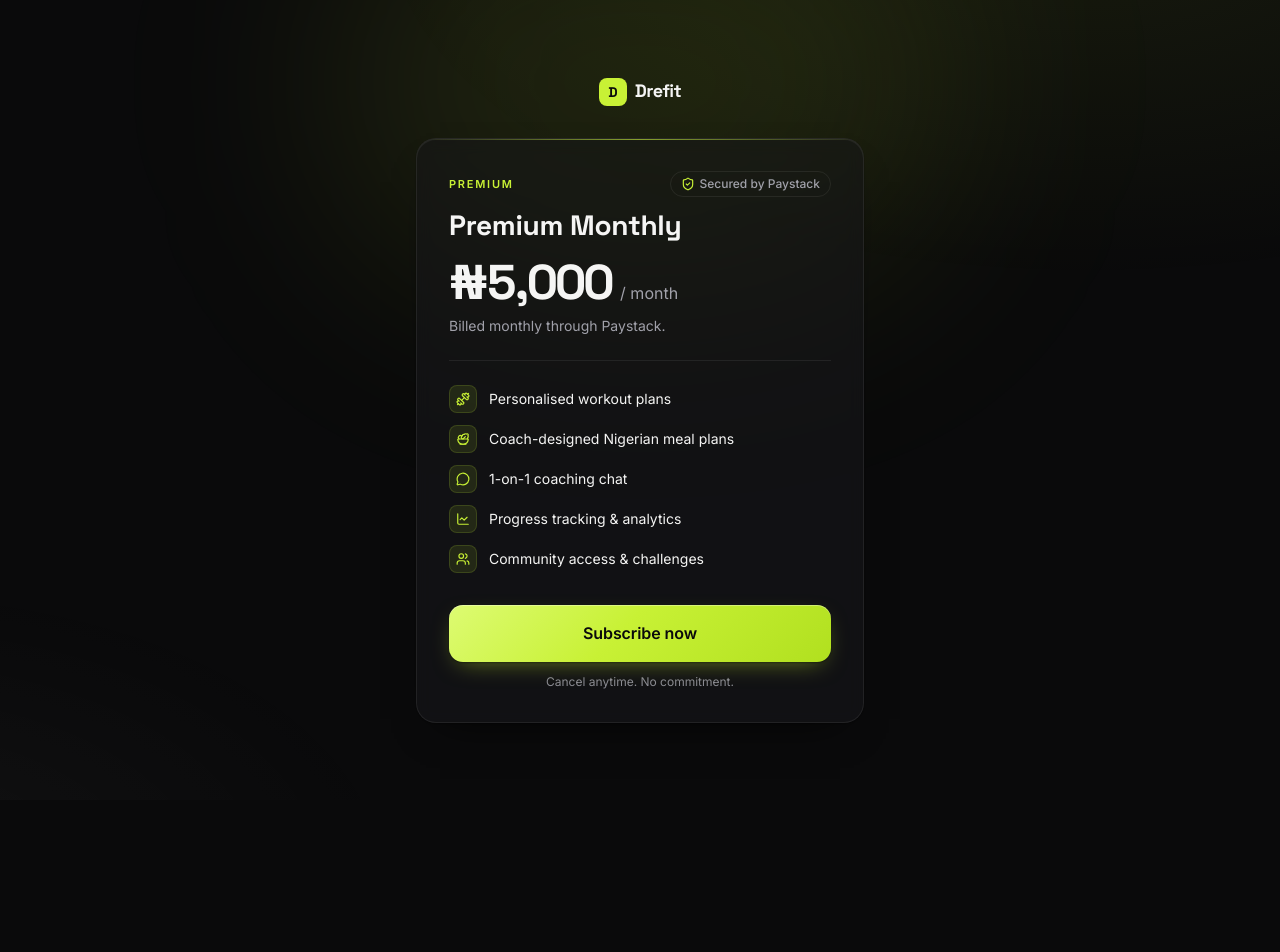
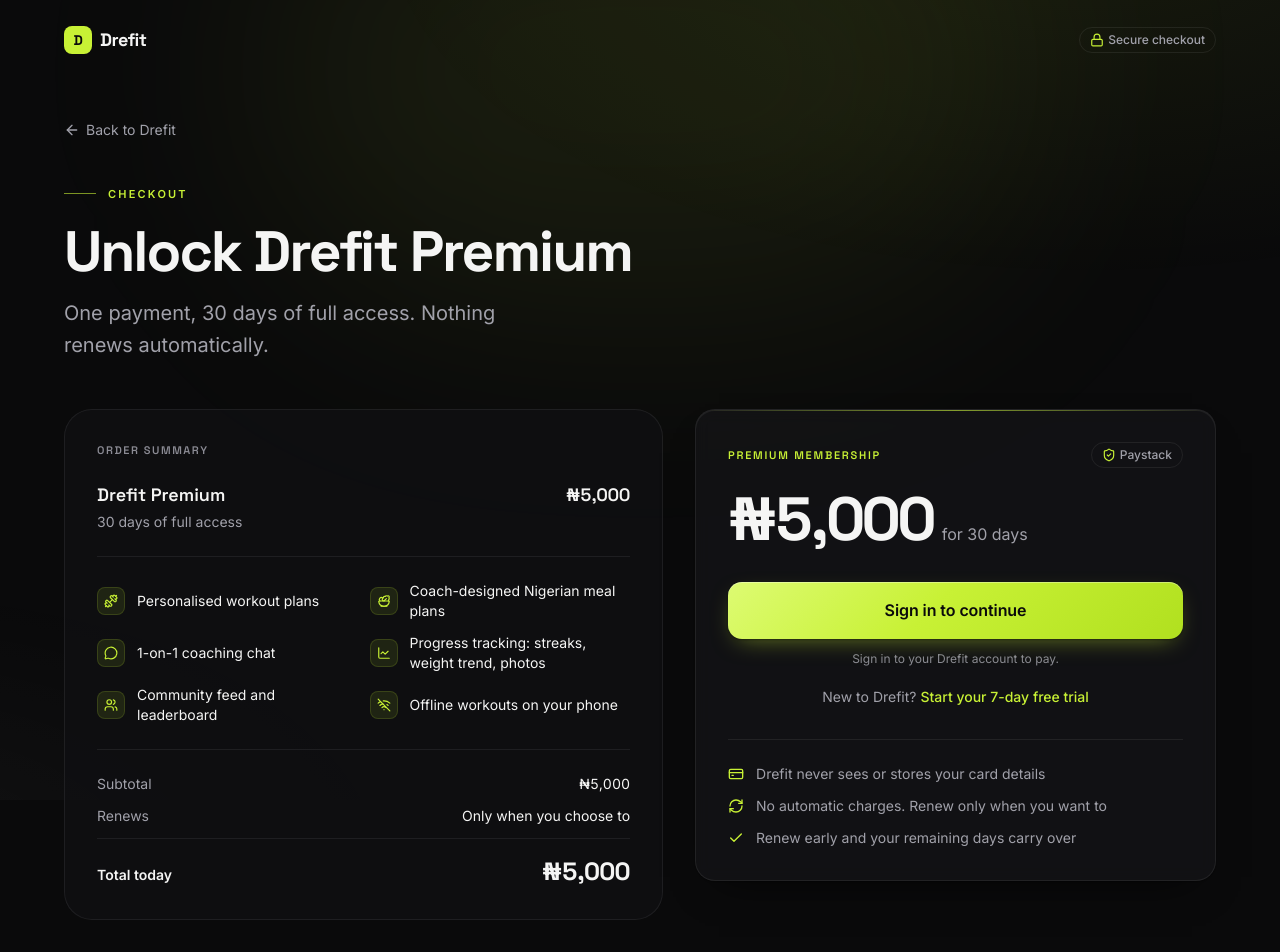
Before and after one commit to general-Dee/drefit, a Next.js app: page /subscription in a window 1280 px wide. Shown: the top 952 px of the page. Before the commit the page ends 800 px from the top, so only its background shows below. Built offline with nearby package versions, Linux system fonts and the light colour scheme; no server answers.

Commit message:
Checkout: order summary, trust cues and next steps around unchanged Paystack flow

```diff
--- a/src/app/subscription/page.tsx
+++ b/src/app/subscription/page.tsx
@@ -3,9 +3,11 @@
 import { useSession } from "next-auth/react"
 import { useRouter } from "next/navigation"
 import toast from "react-hot-toast"
-import { Dumbbell, LineChart, MessageCircle, Salad, ShieldCheck, Users } from "lucide-react"
+import Link from "next/link"
+import { ArrowLeft, Check, CreditCard, Dumbbell, LineChart, Lock, MessageCircle, RefreshCw, Salad, ShieldCheck, Users, WifiOff } from "lucide-react"
 import Logo from "@/components/ui/Logo"
-import { PLAN_PRICE_NGN } from "@/lib/paystack/plan"
+import { PLAN_PRICE_NGN, PLAN_PERIOD_DAYS, TRIAL_DAYS } from "@/lib/paystack/plan"
+import { accentFont } from "@/app/fonts"
 
 import Spinner from "@/components/ui/Spinner"
 
@@ -104,41 +106,145 @@
     { icon: Dumbbell, t: "Personalised workout plans" },
     { icon: Salad, t: "Coach-designed Nigerian meal plans" },
     { icon: MessageCircle, t: "1-on-1 coaching chat" },
-    { icon: LineChart, t: "Progress tracking & analytics" },
-    { icon: Users, t: "Community access & challenges" },
+    { icon: LineChart, t: "Progress tracking: streaks, weight trend, photos" },
+    { icon: Users, t: "Community feed and leaderboard" },
+    { icon: WifiOff, t: "Offline workouts on your phone" },
+  ]
+
+  // Presentation only: wording adapts to the member's current state.
+  const price = `₦${PLAN_PRICE_NGN.toLocaleString("en-NG")}`
+  const signedIn = status === "authenticated"
+  const hasTimeLeft =
+    session?.user?.subscriptionStatus === "active" && !!periodEnd && new Date(periodEnd) > new Date()
+  const endsOn = periodEnd
+    ? new Date(periodEnd).toLocaleDateString("en-NG", { day: "numeric", month: "long", year: "numeric" })
+    : null
+
+  const title = isRenewal ? "Renew your membership" : hasTimeLeft ? `Add ${PLAN_PERIOD_DAYS} more days` : "Unlock Drefit Premium"
+  const subtitle = isRenewal
+    ? "Your last 30 days have ended. Renew to pick up exactly where you left off."
+    : hasTimeLeft
+      ? `You still have access${endsOn ? ` until ${endsOn}` : ""}. Renew now and the new ${PLAN_PERIOD_DAYS} days are added on top.`
+      : `One payment, ${PLAN_PERIOD_DAYS} days of full access. Nothing renews automatically.`
+  const cta = !signedIn ? "Sign in to continue" : `Pay ${price} securely`
+
+  const next = [
+    "Paystack opens a secure payment window. Pay with any option it offers you.",
+    "We confirm the payment with Paystack. This usually takes a few seconds.",
+    `Your ${PLAN_PERIOD_DAYS} days start and you're taken straight to your dashboard.`,
   ]
 
   return (
-    <div className="relative flex min-h-[100dvh] flex-col items-center justify-center overflow-hidden px-4 py-12">
-      <div aria-hidden className="pointer-events-none absolute -top-32 left-1/2 h-[420px] w-[620px] -translate-x-1/2 rounded-full bg-accent/10 blur-[110px]" />
-      <Logo className="relative mb-8" />
-      <div className="glass-card fade-up relative w-full max-w-md overflow-hidden p-6 sm:p-8">
-        <div aria-hidden className="pointer-events-none absolute inset-x-0 top-0 h-px bg-accent-fade" />
-        <div className="flex items-center justify-between gap-3">
-          <span className="eyebrow">{isRenewal ? "Renewal" : "Premium"}</span>
-          <span className="chip"><ShieldCheck className="h-3.5 w-3.5 text-accent" /> Secured by Paystack</span>
+    <div className={`${accentFont.variable} relative min-h-[100dvh] overflow-x-clip`}>
+      <div aria-hidden className="pointer-events-none absolute -top-40 left-1/2 h-[460px] w-[760px] -translate-x-1/2 rounded-full bg-accent/[0.08] blur-[120px]" />
+
+      <header className="mk-shell relative flex h-16 items-center justify-between md:h-20">
+        <Logo />
+        <span className="chip"><Lock className="h-3.5 w-3.5 text-accent" /> Secure checkout</span>
+      </header>
+
+      <main className="mk-shell relative pb-20 pt-6 md:pb-28 md:pt-10">
+        <Link href="/" className="inline-flex items-center gap-1.5 rounded-md text-sm text-ink-muted transition-colors duration-base hover:text-ink">
+          <ArrowLeft className="h-4 w-4" /> Back to Drefit
+        </Link>
+
+        <div className="fade-up mt-8 max-w-2xl">
+          <div className="kicker">{isRenewal || hasTimeLeft ? "Renewal" : "Checkout"}</div>
+          <h1 className="display-2 mt-5">{title}</h1>
+          <p className="lede mt-4">{subtitle}</p>
         </div>
-        <h1 className="mt-3 text-2xl sm:text-[1.75rem]">{isRenewal ? "Renew subscription" : "Premium Monthly"}</h1>
-        <div className="mt-4 flex items-baseline gap-2">
-          <span className="font-display text-5xl font-bold tabular-nums tracking-[-0.04em]">₦{PLAN_PRICE_NGN.toLocaleString()}</span>
-          <span className="text-ink-muted">/ month</span>
+
+        <div className="mt-12 grid gap-6 lg:grid-cols-[1.15fr_1fr] lg:items-start lg:gap-8">
+          {/* Order summary */}
+          <section aria-labelledby="summary-title" className="fade-up order-2 rounded-3xl border border-line bg-surface-1/70 p-6 [animation-delay:80ms] sm:p-8 lg:order-1">
+            <h2 id="summary-title" className="label-caps">Order summary</h2>
+            <div className="mt-6 flex items-start justify-between gap-4">
+              <div>
+                <div className="font-display text-lg font-semibold">Drefit Premium</div>
+                <div className="mt-1 text-sm text-ink-muted">{PLAN_PERIOD_DAYS} days of full access</div>
               </div>
-        <p className="mt-2 text-sm text-ink-muted">
-          {isRenewal ? "Your last billing period has ended — renew to keep your access." : "Billed monthly through Paystack."}
-        </p>
-        <ul className="mt-6 space-y-3 border-t border-line pt-6">
+              <div className="font-display text-lg font-semibold tabular-nums">{price}</div>
+            </div>
+            <ul className="mt-6 grid gap-3 border-t border-line pt-6 sm:grid-cols-2">
               {perks.map((p) => (
                 <li key={p.t} className="flex items-center gap-3 text-sm">
-              <span className="icon-tile h-7 w-7 rounded-lg"><p.icon className="h-3.5 w-3.5" /></span>
+                  <span className="icon-tile h-7 w-7 shrink-0 rounded-lg"><p.icon className="h-3.5 w-3.5" /></span>
                   {p.t}
                 </li>
               ))}
             </ul>
+            <dl className="mt-6 space-y-3 border-t border-line pt-6 text-sm">
+              <div className="flex justify-between gap-4"><dt className="text-ink-muted">Subtotal</dt><dd className="tabular-nums">{price}</dd></div>
+              <div className="flex justify-between gap-4"><dt className="text-ink-muted">Renews</dt><dd>Only when you choose to</dd></div>
+              <div className="flex items-baseline justify-between gap-4 border-t border-line pt-4">
+                <dt className="font-semibold text-ink">Total today</dt>
+                <dd className="font-display text-2xl font-bold tabular-nums">{price}</dd>
+              </div>
+            </dl>
+          </section>
+
+          {/* Pay panel */}
+          <section aria-labelledby="pay-title" className="glass-card fade-up order-1 overflow-hidden p-6 [animation-delay:140ms] sm:p-8 lg:order-2 lg:sticky lg:top-8">
+            <div aria-hidden className="pointer-events-none absolute inset-x-0 top-0 h-px bg-accent-fade" />
+            <div className="flex items-center justify-between gap-3">
+              <h2 id="pay-title" className="eyebrow">Premium membership</h2>
+              <span className="chip whitespace-nowrap"><ShieldCheck className="h-3.5 w-3.5 text-accent" /> Paystack</span>
+            </div>
+            <div className="mt-5 flex flex-wrap items-baseline gap-x-2">
+              <span className="font-display text-5xl font-bold tabular-nums tracking-[-0.045em] sm:text-6xl">{price}</span>
+              <span className="text-ink-muted">for {PLAN_PERIOD_DAYS} days</span>
+            </div>
+
             <button onClick={handleSubscribe} disabled={loading || !PaystackPop} className="btn-primary btn-lg mt-8 w-full">
-          {loading ? <><Spinner /> Processing</> : isRenewal ? "Renew now" : "Subscribe now"}
+              {loading ? <><Spinner /> Processing</> : <>{signedIn && <Lock className="h-4 w-4" />}{cta}</>}
             </button>
-        <p className="mt-3 text-center text-xs text-ink-subtle">Cancel anytime. No commitment.</p>
+            <p aria-live="polite" className="mt-3 min-h-[1.25rem] text-center text-xs text-ink-subtle">
+              {loading
+                ? "Keep this page open while we confirm with Paystack."
+                : !PaystackPop
+                  ? "Loading secure payment form…"
+                  : signedIn
+                    ? "You'll complete payment in Paystack's secure window."
+                    : "Sign in to your Drefit account to pay."}
+            </p>
+            {!signedIn && status !== "loading" && (
+              <p className="mt-4 text-center text-sm text-ink-muted">
+                New to Drefit?{" "}
+                <Link href="/register" className="font-medium text-accent underline-offset-4 hover:underline">Start your {TRIAL_DAYS}-day free trial</Link>
+              </p>
+            )}
+
+            <ul className="mt-8 space-y-3 border-t border-line pt-6 text-sm">
+              {[
+                { icon: CreditCard, t: "Drefit never sees or stores your card details" },
+                { icon: RefreshCw, t: "No automatic charges. Renew only when you want to" },
+                { icon: Check, t: "Renew early and your remaining days carry over" },
+              ].map((r) => (
+                <li key={r.t} className="flex items-start gap-3 text-ink-muted">
+                  <r.icon className="mt-0.5 h-4 w-4 shrink-0 text-accent" />
+                  {r.t}
+                </li>
+              ))}
+            </ul>
+          </section>
         </div>
+
+        {/* What happens next */}
+        <section aria-labelledby="next-title" className="mt-16 border-t border-line pt-12">
+          <h2 id="next-title" className="display-3">What happens <span className="serif-em text-accent">next</span></h2>
+          <ol className="mt-8 grid gap-6 md:grid-cols-3">
+            {next.map((t, i) => (
+              <li key={t} className="flex gap-4">
+                <span className="step-num shrink-0">0{i + 1}</span>
+                <p className="pt-1.5 text-sm text-ink-muted">{t}</p>
+              </li>
+            ))}
+          </ol>
+          <p className="mt-10 text-xs text-ink-subtle">
+            Payments are processed by Paystack in Nigerian naira. Your access starts only once Paystack confirms the payment. If a payment doesn&apos;t go through, you can simply try again.
+          </p>
+        </section>
+      </main>
     </div>
   )
 }
```
Lines whose indentation alone changed are shown as unchanged.
